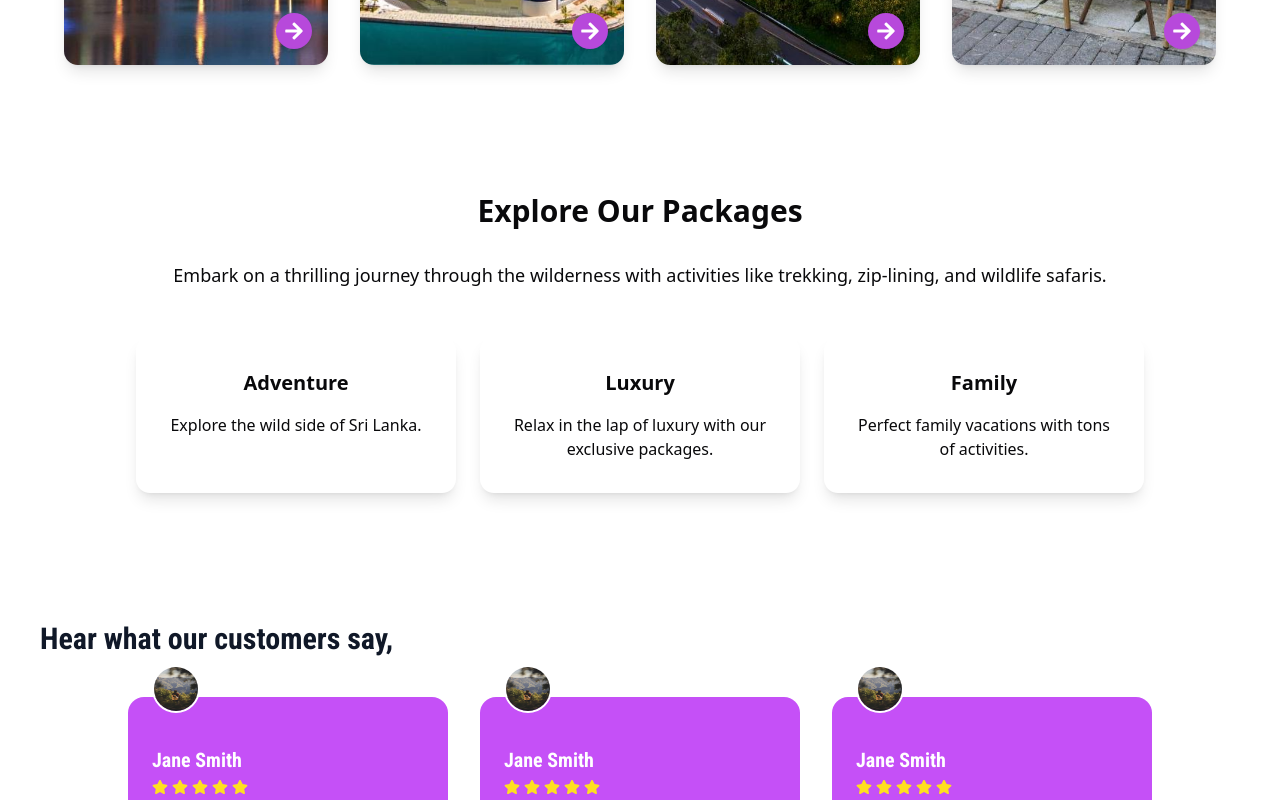
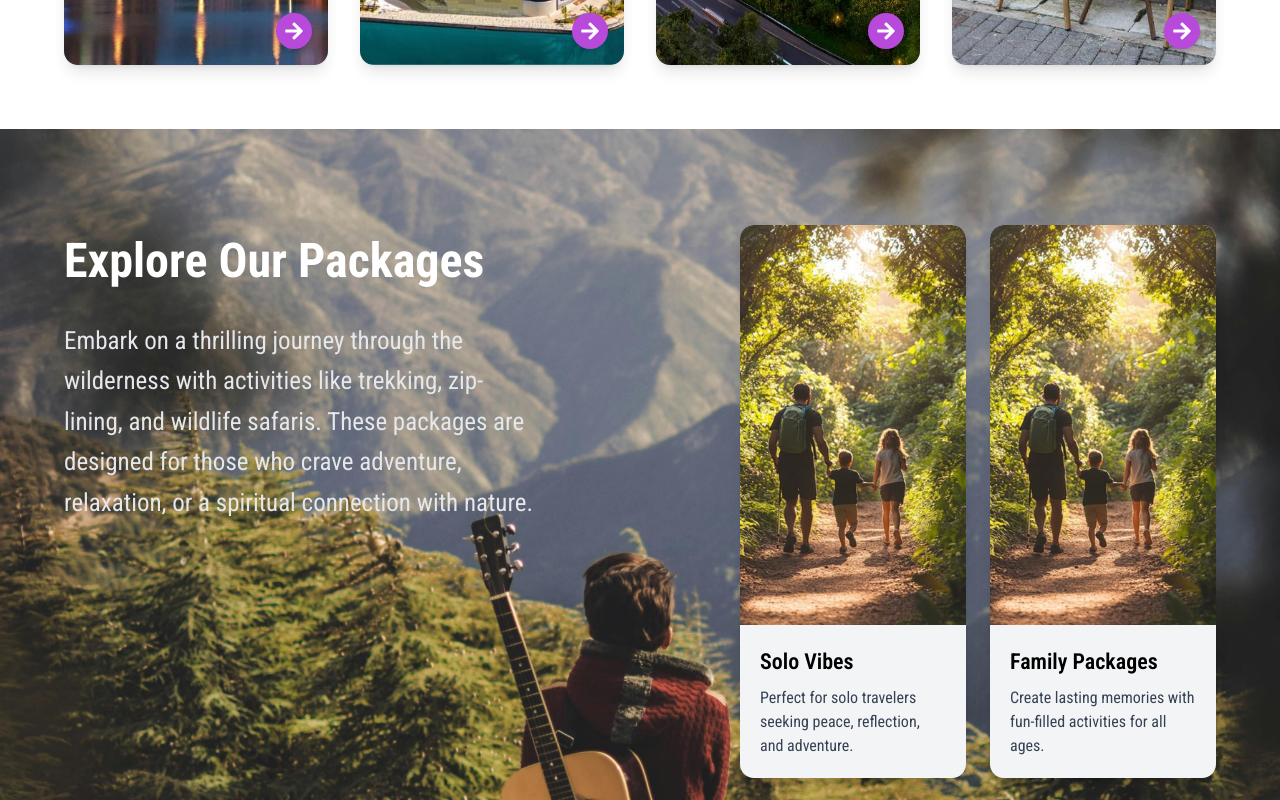
Before and after one commit to NodeKidos/V360_Frontend, a React (Vite) app: page /home in a window 1280 px wide. Shown: the part 2240-3040 px from the top of the page. Built offline with nearby package versions, Linux system fonts and the light colour scheme; a web font is replaced by a local one.

Commit message:
explorepackages component implemented

```diff
--- a/src/components/ExplorePackages.tsx
+++ b/src/components/ExplorePackages.tsx
@@ -1,25 +1,72 @@
+import bgImage from "../assets/travel.jpg"; // Background image
+import soloVibes from "../assets/packages/family.png";
+import familyPackage from "../assets/packages/family.png";
+
+const packages = [
+  {
+    title: "Solo Vibes",
+    description:
+      "Perfect for solo travelers seeking peace, reflection, and adventure.",
+    image: soloVibes,
+  },
+  {
+    title: "Family Packages",
+    description:
+      "Create lasting memories with fun-filled activities for all ages.",
+    image: familyPackage,
+  },
 
 
-const packages = [
-  { title: "Adventure", description: "Explore the wild side of Sri Lanka." },
-  { title: "Luxury", description: "Relax in the lap of luxury with our exclusive packages." },
-  { title: "Family", description: "Perfect family vacations with tons of activities." },
 ];
 
 export default function ExplorePackages() {
   return (
-    <div className="py-16 text-center">
-      <h2 className="text-3xl font-semibold mb-8">Explore Our Packages</h2>
-      <p className="text-lg mb-12">
-        Embark on a thrilling journey through the wilderness with activities like trekking, zip-lining, and wildlife safaris.
-      </p>
-      <div className="flex justify-center space-x-6">
-        {packages.map((pkg, index) => (
-          <div key={index} className="bg-white p-8 rounded-xl shadow-lg w-80">
-            <h3 className="text-xl font-semibold mb-4">{pkg.title}</h3>
-            <p>{pkg.description}</p>
-          </div>
-        ))}
+    <div
+      className="relative bg-cover bg-center text-white py-24"
+      style={{ backgroundImage: `url(${bgImage})` }}
+    >
+      {/* Overlay for contrast */}
+      <div className="absolute inset-0  bg-opacity-50"></div>
+
+      {/* Main Section */}
+      <div className="relative z-10 mx-auto px-16 flex flex-col md:flex-row justify-between gap-50">
+
+        {/* Left Side - Text */}
+        <div className="w-full md:w-1/2 ">
+          <h2 className="text-[48px] font-bold text-left mb-6 font-roboto-condensed">
+            Explore Our Packages
+          </h2>
+          <p className="text-[25px] font-normal text-gray-200 font-roboto-condensed leading-relaxed">
+            Embark on a thrilling journey through the wilderness with activities
+            like trekking, zip-lining, and wildlife safaris. These packages are
+            designed for those who crave adventure, relaxation, or a spiritual
+            connection with nature.
+          </p>
+        </div>
+
+        {/* Right Side - Two Package Cards */}
+        <div className="w-full md:w-1/2 grid grid-cols-1 sm:grid-cols-2 gap-6">
+          {packages.map((pkg, index) => (
+            <div
+              key={index}
+              className="bg-gray-100 rounded-xl shadow-lg overflow-hidden hover:scale-105 transition-transform duration-300"
+            >
+              <img
+                src={pkg.image}
+                alt={pkg.title}
+                className="w-full h-[400px] object-cover"
+              />
+              <div className="p-5 text-black">
+                <h3 className="text-[22px] font-semibold mb-2 font-roboto-condensed">
+                  {pkg.title}
+                </h3>
+                <p className="text-[16px] text-gray-700 font-roboto-condensed">
+                  {pkg.description}
+                </p>
+              </div>
+            </div>
+          ))}
+        </div>
       </div>
     </div>
   );
```
Also changed, not shown: src/assets/packages/family.png (added).
